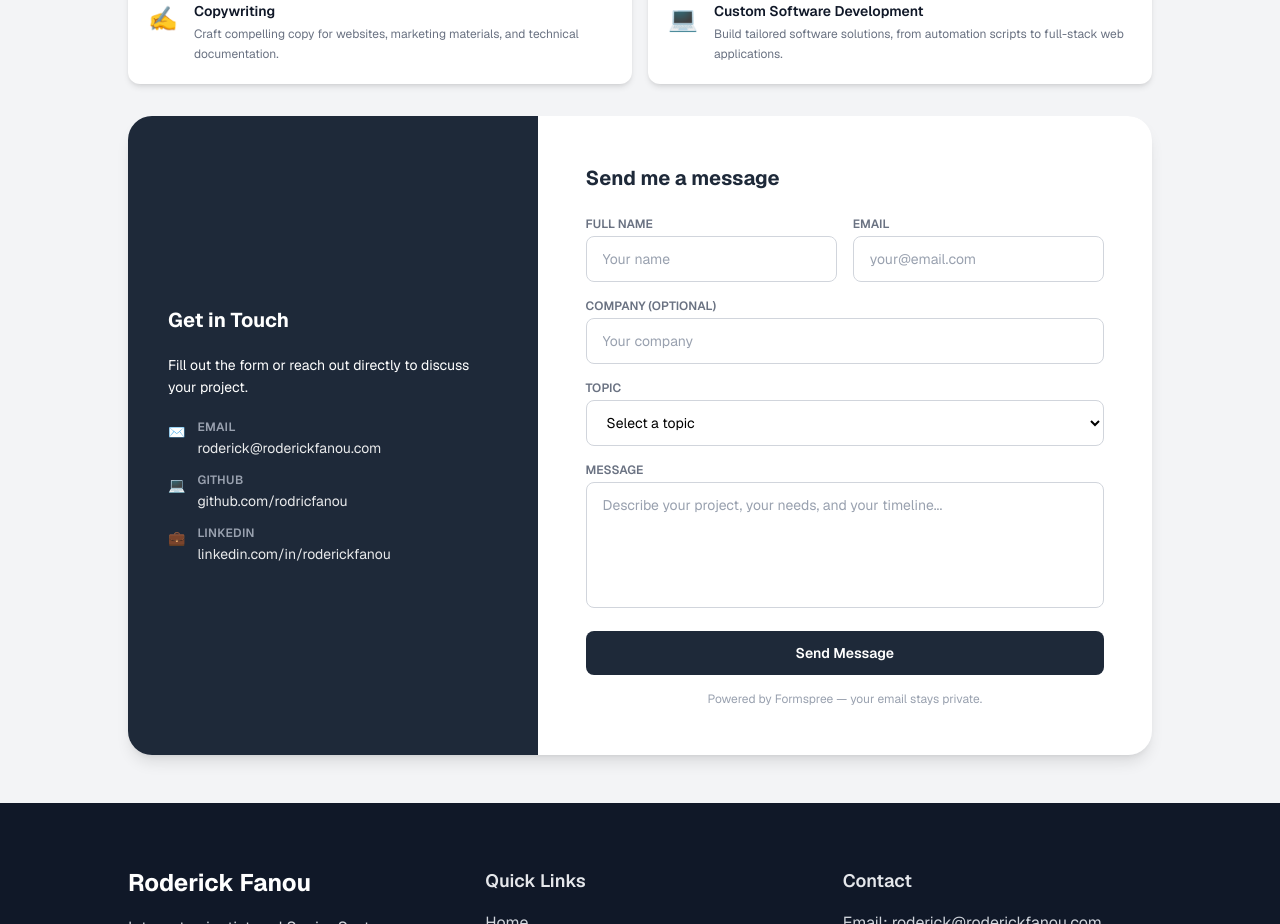
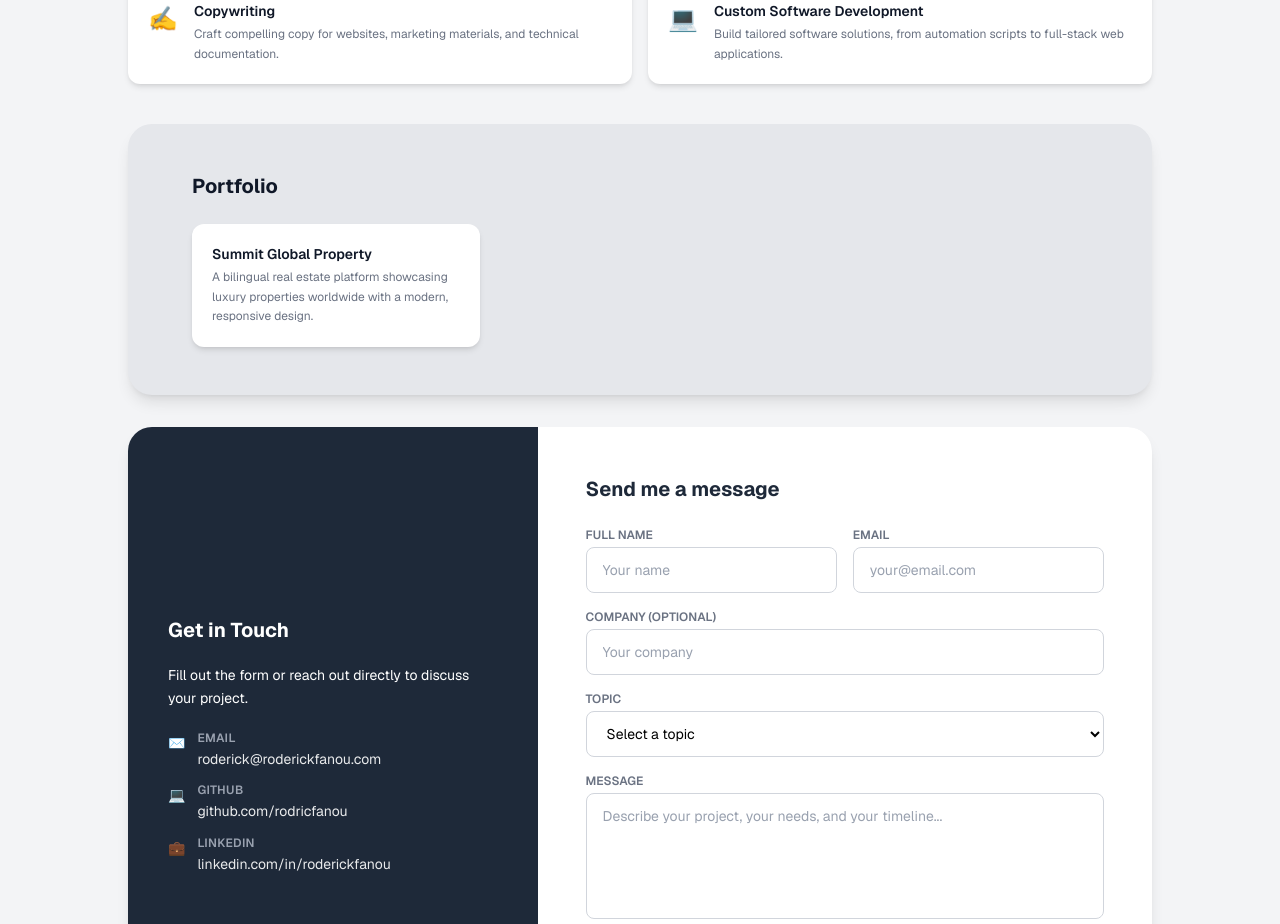
Before and after one commit to rodricfanou/rodricfanou.github.io, a Next.js app: page /contact in a window 1280 px wide. Shown: the part 920-1844 px from the top of the page. Built offline with nearby package versions, Linux system fonts and the light colour scheme.

Commit message:
Add portfolio section with Summit Global Property example

```diff
--- a/src/app/contact/page.tsx
+++ b/src/app/contact/page.tsx
@@ -133,10 +133,26 @@ const interests = {
     "Interventions Publiques",
     "Conception de Sites Web",
     "Comptabilité",
-    "Traduction",
     "Rédaction",
     "Développement Logiciel Sur Mesure",
     "Autre",
+  ],
+};
+
+const portfolio = {
+  en: [
+    {
+      title: "Summit Global Property",
+      url: "https://summitglobalproperty.com/",
+      desc: "A bilingual real estate platform showcasing luxury properties worldwide with a modern, responsive design.",
+    },
+  ],
+  fr: [
+    {
+      title: "Summit Global Property",
+      url: "https://summitglobalproperty.com/",
+      desc: "Une plateforme immobilière bilingue présentant des propriétés de luxe dans le monde entier avec un design moderne et réactif.",
+    },
   ],
 };
 
@@ -269,6 +285,7 @@ export default function Contact() {
   const langKey = lang as "en" | "fr";
   const tServices = services[langKey];
   const tInterests = interests[langKey];
+  const tPortfolio = portfolio[langKey];
 
   return (
     <main className="bg-gray-100 min-h-screen py-8 px-4 flex flex-col items-center md:py-12 md:px-8">
@@ -313,6 +330,29 @@ export default function Contact() {
                   <p className="text-gray-500 text-xs leading-relaxed">{svc.desc}</p>
                 </div>
               </div>
+            ))}
+          </div>
+        </FadeIn>
+      </section>
+
+      {/* Portfolio */}
+      <section className="relative w-full max-w-5xl mt-8 rounded-2xl shadow-lg px-6 py-10 md:mt-10 md:rounded-3xl md:px-16 md:py-12 bg-gray-200">
+        <FadeIn>
+          <h2 className="text-xl font-bold text-gray-900 mb-6">
+            {isFr ? "Portfolio" : "Portfolio"}
+          </h2>
+          <div className="grid grid-cols-1 sm:grid-cols-2 lg:grid-cols-3 gap-4">
+            {tPortfolio.map((item) => (
+              <a
+                key={item.title}
+                href={item.url}
+                target="_blank"
+                rel="noopener noreferrer"
+                className="block bg-white rounded-xl p-5 shadow-md hover:shadow-lg transition-shadow duration-200"
+              >
+                <h3 className="font-semibold text-gray-900 text-sm mb-1">{item.title}</h3>
+                <p className="text-gray-500 text-xs leading-relaxed">{item.desc}</p>
+              </a>
             ))}
           </div>
         </FadeIn>
```
